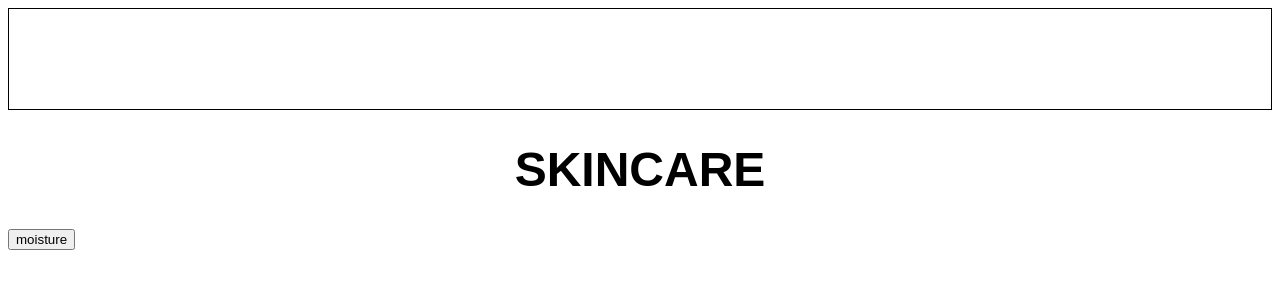
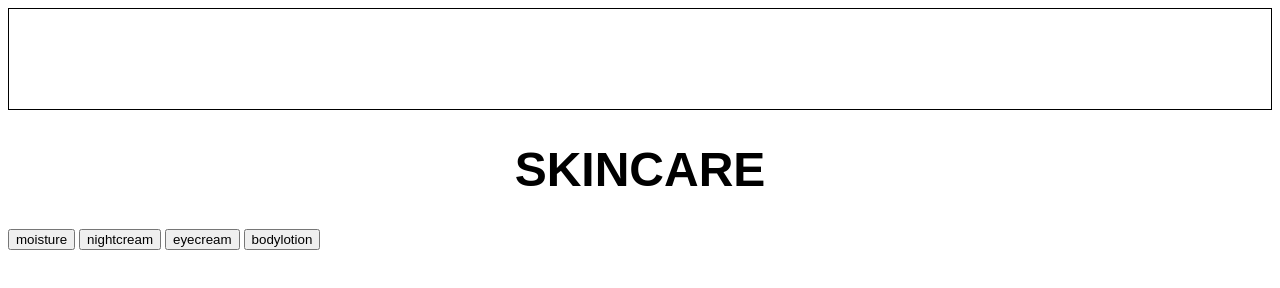
Before and after one commit to guptaneha0111/MyGlamm-clone, a plain HTML site: page skincare/skincare.html in a window 1280 px wide. Drawn offline with Linux system fonts and the light colour scheme; no server answers.

Commit message:
added files

```diff
--- a/skincare/skincare.html
+++ b/skincare/skincare.html
@@ -12,6 +12,12 @@
     <h1 id="skincareh1">SKINCARE</h1>
     <button onclick="moisture()">moisture</button>
 
+    <button onclick="nightcream()">nightcream</button>
+
+    <button onclick="eyecream()">eyecream</button>
+
+    <button onclick="bodylotion()">bodylotion</button>
+
     <div id="skin_product"></div>
 </body>
 </html>
--- a/skincare/skincare.js
+++ b/skincare/skincare.js
@@ -1,5 +1,5 @@
 
-
+//skincare
  url="https://js211nehagupta.herokuapp.com/api/skincare";
 let getdata= async () =>{
     let res= await fetch(url);
@@ -9,7 +9,7 @@ let getdata= async () =>{
 }
 getdata();
 
-
+//moisture
 url1="https://js211nehagupta.herokuapp.com/api/moisture"
 let moisture= async () =>{
     let res1= await fetch(url1);
@@ -18,7 +18,32 @@ let moisture= async () =>{
     console.log("res1:",res1);
 }
 
+//nightcream
+url2="https://js211nehagupta.herokuapp.com/api/nightcream"
+let nightcream= async () =>{
+    let res2= await fetch(url2);
+    res2= await res2.json();
+    appenddata(res2)
+    console.log("res2:",res2);
+}
 
+//eyecream
+url3="https://js211nehagupta.herokuapp.com/api/eyecream"
+let eyecream= async () =>{
+    let res3= await fetch(url3);
+    res3= await res3.json();
+    appenddata(res3)
+    console.log("res3:",res3);
+}
+
+//bodylotion
+let url4="https://js211nehagupta.herokuapp.com/api/bodylotion"
+let bodylotion= async () =>{
+    let res4= await fetch(url4);
+    res4= await res4.json();
+    appenddata(res4)
+    console.log("res4:",res4);
+}
 
 
 let skinproduct=document.getElementById("skin_product");
```
